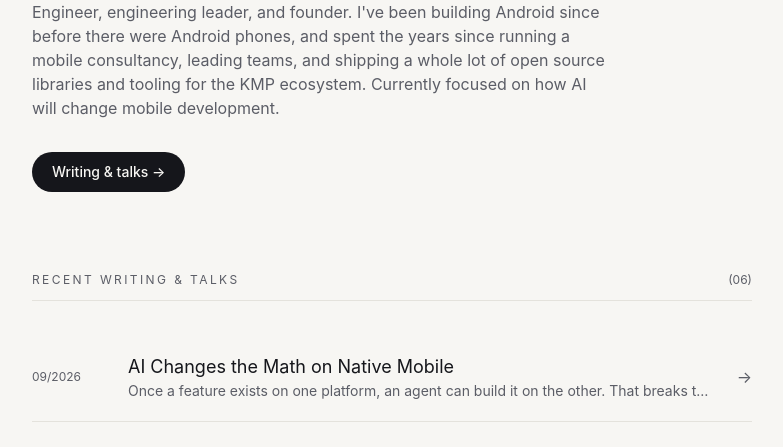
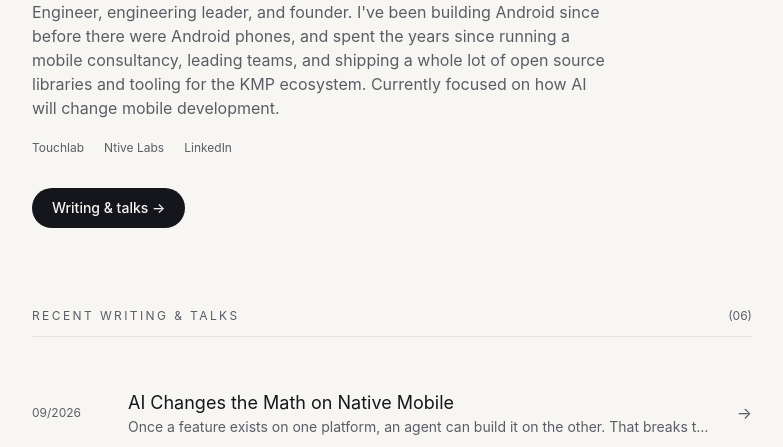
Before and after one commit to kpgalligan/kpgalligan.github.io, an Astro site: page / in a window 1280 px wide. Shown: the part 289-736 px from the top of the page, without its empty margins (248-1031 px from the left). Built offline with nearby package versions, Linux system fonts and the light colour scheme; Astro itself is replaced by a stand-in of ours.

Commit message:
Added links

```diff
--- a/src/components/blocks/Hero.astro
+++ b/src/components/blocks/Hero.astro
@@ -1,6 +1,16 @@
 ---
 import Button from "@/components/Button.astro";
 import { SITE } from "@/site.config";
+
+// LinkedIn comes from the social list the header renders, so the URL has one
+// source of truth.
+const linkedInHref = SITE.social.find((link) => link.label === "LinkedIn")?.href;
+
+const elsewhere = [
+    { label: "Touchlab", href: "https://touchlab.co" },
+    { label: "Ntive Labs", href: "https://ntivelabs.ai/" },
+    ...(linkedInHref ? [{ label: "LinkedIn", href: linkedInHref }] : []),
+];
 ---
 
 <section class="mx-auto max-w-3xl px-6 pt-16 pb-20 sm:pt-24">
@@ -22,6 +32,24 @@ import { SITE } from "@/site.config";
         and tooling for the KMP ecosystem. Currently focused on how AI will change mobile development.
     </p>
 
+    <nav
+        class="mt-5 flex flex-wrap items-center gap-x-5 gap-y-2 font-mono text-xs text-ink-soft"
+        aria-label="Elsewhere"
+    >
+        {
+            elsewhere.map((link) => (
+                <a
+                    href={link.href}
+                    target="_blank"
+                    rel="noreferrer"
+                    class="transition-colors hover:text-signal"
+                >
+                    {link.label}
+                </a>
+            ))
+        }
+    </nav>
+
     <div class="mt-8 flex flex-wrap items-center gap-3">
         <Button href="/blog" variant="solid">Writing &amp; talks →</Button>
     </div>
```
